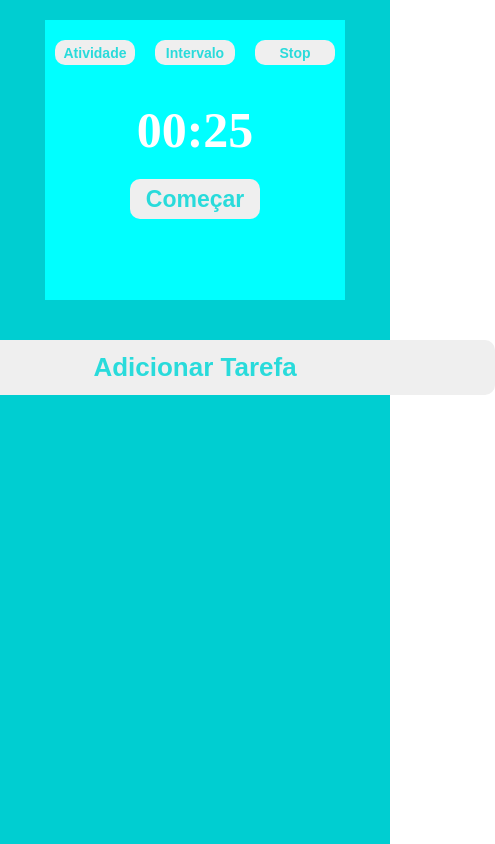
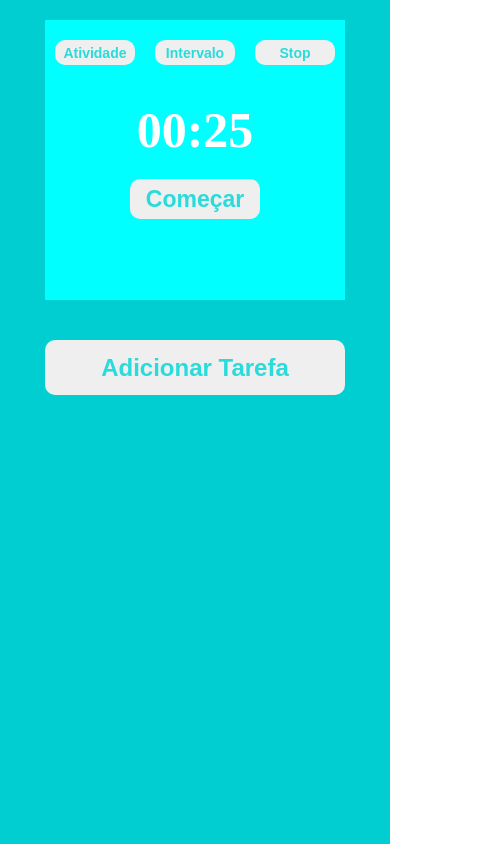
Before and after one commit to albertassi88/desafio-promodoro, a React (Create React App) app: page / in a window 390 px wide. Shown: the whole page, 495 px wide, since content can reach past the window. Built offline with nearby package versions, Linux system fonts and the light colour scheme.

Commit message:
corrigindo os estilos

```diff
--- a/src/styles/AddTask.css
+++ b/src/styles/AddTask.css
@@ -1,6 +1,5 @@
 .container-task {
     width: 600px;
-    height: 500px;
     display: flex;
     flex-direction: column;
     justify-content: flex-start;
@@ -23,3 +22,34 @@
 .box-tasks {
     display: flex;
 }
+
+@media screen and (max-width: 700px){
+    .container-task {
+        width: 500px;
+    }
+}
+
+@media screen and (max-width: 550px){
+    .container-task {
+        width: 400px;
+    }
+}
+
+@media screen and (max-width: 450px){
+    .container-task {
+        width: 300px;
+    }
+    .container-task > button {
+        font-size: 24px;
+    }
+}
+
+@media screen and (max-width: 350px){
+    .container-task {
+        width: 200px;
+    }
+    .container-task > button {
+        font-size: 20px;
+        height: 40px;
+    }
+}
--- a/src/styles/NewTask.css
+++ b/src/styles/NewTask.css
@@ -23,7 +23,6 @@
 @media screen and (max-width: 700px){
     .container-new-task {
         width: 500px;
-        height: 340px;
     }
     .container-new-task > button {
         width: 25%;
@@ -54,10 +53,12 @@
         width: 200px;
     }
     .container-new-task > input {
-        font-size: 15px;
+        font-size: 14px;
+        height: 30px;
     }
     .container-new-task > button {
-        font-size: 15px;
+        font-size: 14px;
+        height: 30px;
         padding: 2px;
     }
 }
```
